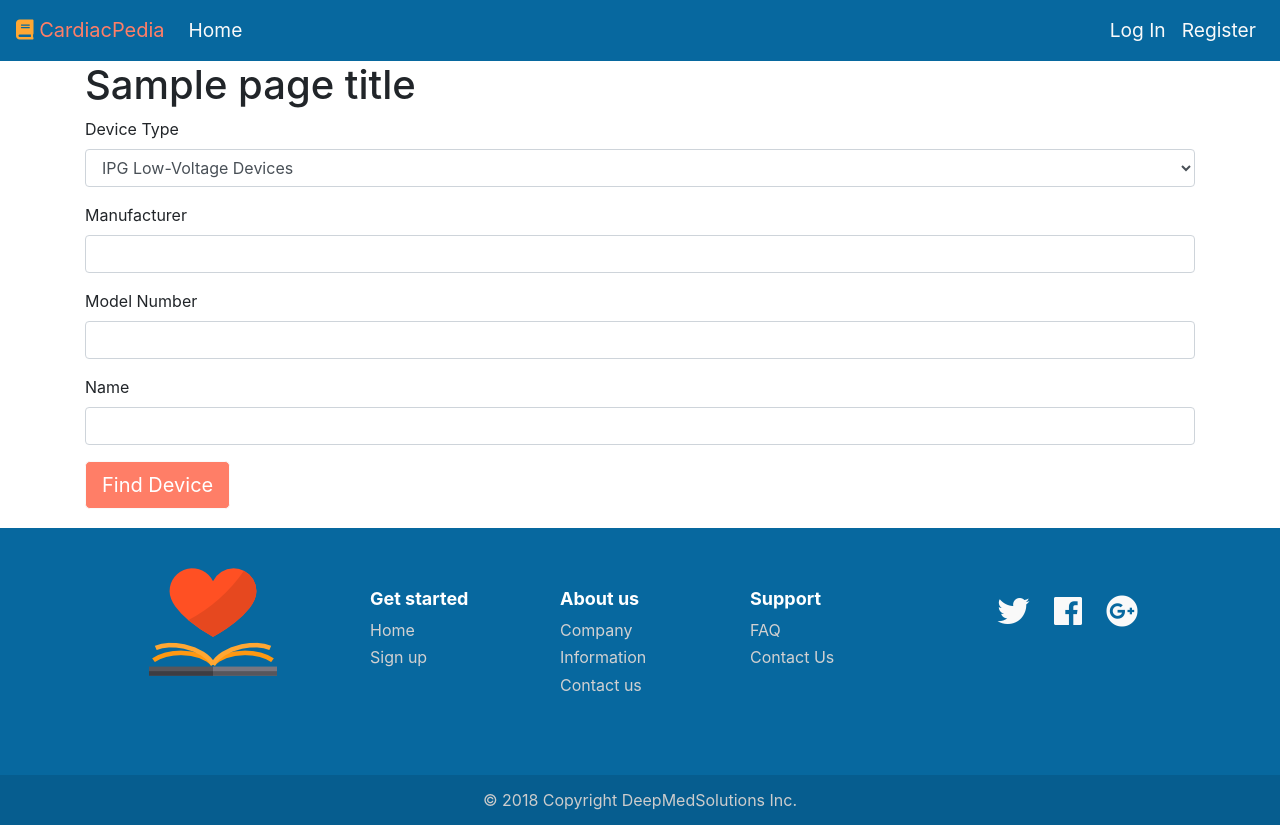
After one commit to farbodab/cardiacpedia, a Flask app: template cardiacpedia/templates/Devices/finder.html in a window 1280 px wide. The commit adds this page. Run offline with Flask 2, Linux system fonts and the light colour scheme; the template is opened without the code that fills it: values that come from a table or form of the project are taken from there, most other values are stand-ins (such as "Sample title", 1, 10 or a date in 2020); some libraries are stand-ins or nearby versions.

Commit message:
Changed home page view and how devices are found

```diff
--- a/cardiacpedia/devices/forms.py
+++ b/cardiacpedia/devices/forms.py
@@ -11,3 +11,13 @@ class Find_Device(FlaskForm):
     model_number = StringField('Model Number')
     name = StringField('Name')
     submit = SubmitField('Find Device')
+
+class Finder(FlaskForm):
+    type = SelectField('Device Type', choices=[('IPG','IPG Low-Voltage Devices'),
+    ('CRTP','CRT-P Low-Voltage Devices'),('ICD','ICD High-Voltage Devices'),
+    ('CRTD','CRT-D High-Voltage Devices'),('LV','LV Low-Voltage Devices'),
+    ('HV','HV High-Voltage Devices')],validators=[DataRequired(message='You must select a device type')])
+    manufacturer = StringField('Manufacturer')
+    model_number = StringField('Model Number')
+    name = StringField('Name')
+    submit = SubmitField('Find Device')
--- /dev/null
+++ b/cardiacpedia/templates/Devices/finder.html
@@ -0,0 +1,16 @@
+{% extends 'base.html' %}
+{% from 'bootstrap/form.html' import render_field %}
+
+{% block content %}
+<h1>{{page_title}}</h1>
+<form class="form-group" method="POST">
+     {{ form.hidden_tag() }}
+     {{ render_field(form.type) }}
+     {{ render_field(form.manufacturer) }}
+     {{ render_field(form.model_number) }}
+     {{ render_field(form.name) }}
+     <div class="form-group">
+         {{ form.submit(class="btn btn-lg btn-primary") }}
+     </div>
+</form>
+{% endblock %}
--- a/cardiacpedia/templates/base.html
+++ b/cardiacpedia/templates/base.html
@@ -8,6 +8,27 @@
   {{ bootstrap.load_css() }}
 
   <style>
+
+  .main-container {
+     min-height: 100vh; /* will cover the 100% of viewport */
+     overflow: hidden;
+     display: block;
+     position: relative;
+     padding-bottom: 300px; /* height of your footer */
+    }
+
+  html,
+  body {
+   height: 100%;
+   position: relative;
+  }
+
+.alert-info {
+    color: #07689f;
+    background-color: #a2d5f2;
+    border-color: #a2d5f2;
+    margin-bottom: 0;
+}
 
   a{
     color:#cc6452;
@@ -40,18 +61,18 @@
   }
 
   .fas{
-    color:#ff7e67;
+    color:#FFA733;
   }
 
   .navbar-dark .navbar-brand{
-    color: #a2d5f2;
+    color: #ff7e67;
   }
   .navbar-dark .navbar-brand:hover{
-    color: #ff7e67;
+    color: #FFA733;
   }
 
   .navbar-dark .navbar-nav .nav-link{
-    color: #fafafa;
+    color:#fafafa;
   }
 
   .navbar-dark .navbar-nav .nav-link:hover  {
@@ -74,6 +95,9 @@
       background-color: #07689f;
       color: white;
       padding-top: 30px;
+      position: absolute;
+      bottom: 0;
+      width: 100%;
   }
 
   #myFooter .footer-copyright {
@@ -176,6 +200,7 @@
 
   </style>
   </head>
+  <div class="main-container">
     <body>
       <nav class="navbar navbar-expand-lg navbar-dark">
         <a class="navbar-brand" href="{{ url_for('core.index') }}"><i class="fas fa-book"></i> CardiacPedia</a>
@@ -193,12 +218,7 @@
                 Devices
               </a>
               <div class="dropdown-menu" aria-labelledby="navbarDropdown">
-              <a class="dropdown-item" href="{{ url_for('devices.ipg') }}">IPG Low-Voltage Devices</a>
-              <a class="dropdown-item" href="{{ url_for('devices.crtp') }}">CRT-P Low-Voltage Devices</a>
-              <a class="dropdown-item" href="{{ url_for('devices.icd') }}">ICD High-Voltage Devices</a>
-              <a class="dropdown-item" href="{{ url_for('devices.crtd') }}">CRT-D High-Voltage Devices</a>
-              <a class="dropdown-item" href="{{ url_for('devices.lv') }}">LV Low-Voltage Devices</a>
-              <a class="dropdown-item" href="{{ url_for('devices.hv') }}">HV High-Voltage Devices</a>
+                <a class="dropdown-item" href="{{ url_for('devices.finder') }}">Find Device</a>
               </div>
             </li>
             {% if current_user.has_roles('Admin') %}
@@ -243,7 +263,7 @@
       {% for mess in get_flashed_messages() %}
         <div class="alert alert-info alert-dismissible fade show" role="alert">
           <button type="button" class="close" data-dismiss="alert" aria-label="Close"><span aria-hidden="true">&times;</span></button>
-        {{mess}}
+            {{mess|safe}}
         </div>
       {% endfor %}
 
@@ -298,6 +318,7 @@
           </div>
       </footer>
     </body>
+  </div>
   <link rel="stylesheet" href="https://use.fontawesome.com/releases/v5.6.3/css/all.css" integrity="sha384-UHRtZLI+pbxtHCWp1t77Bi1L4ZtiqrqD80Kn4Z8NTSRyMA2Fd33n5dQ8lWUE00s/" crossorigin="anonymous">
   {{ bootstrap.load_js() }}
 </html>
--- a/cardiacpedia/templates/index.html
+++ b/cardiacpedia/templates/index.html
@@ -57,6 +57,6 @@
             <img class="featurette-image img-fluid mx-auto" src="../static/laptop.png" alt="Image of laptop">
           </div>
         </div>
-</div>
-
+      </div>
+</main>
 {% endblock %}
```
Also changed, not shown: cardiacpedia/core/views.py (+7 -3 lines), cardiacpedia/devices/views.py (+23 -2 lines), data.sqlite. Lines whose indentation alone changed are shown as unchanged.
